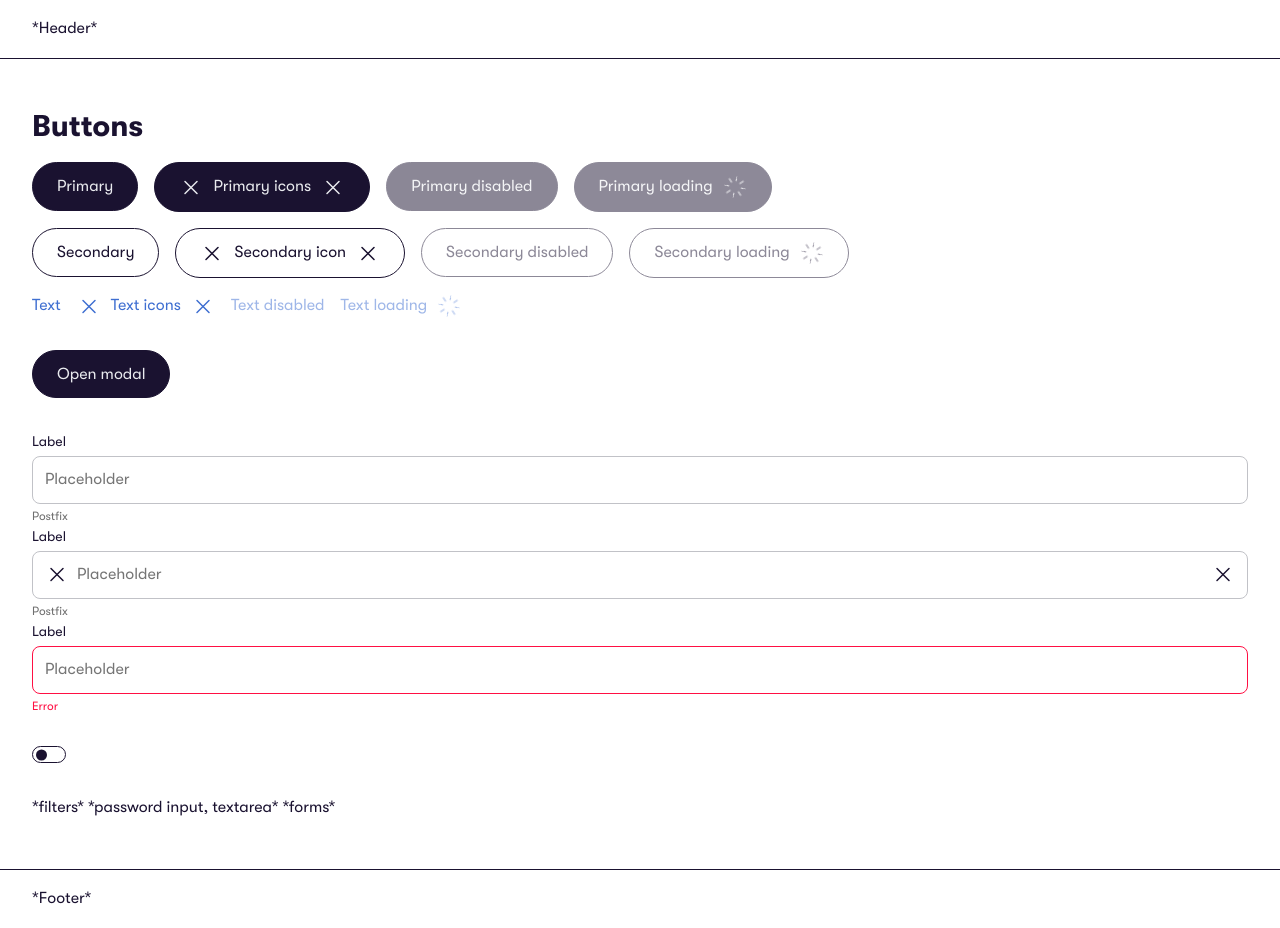
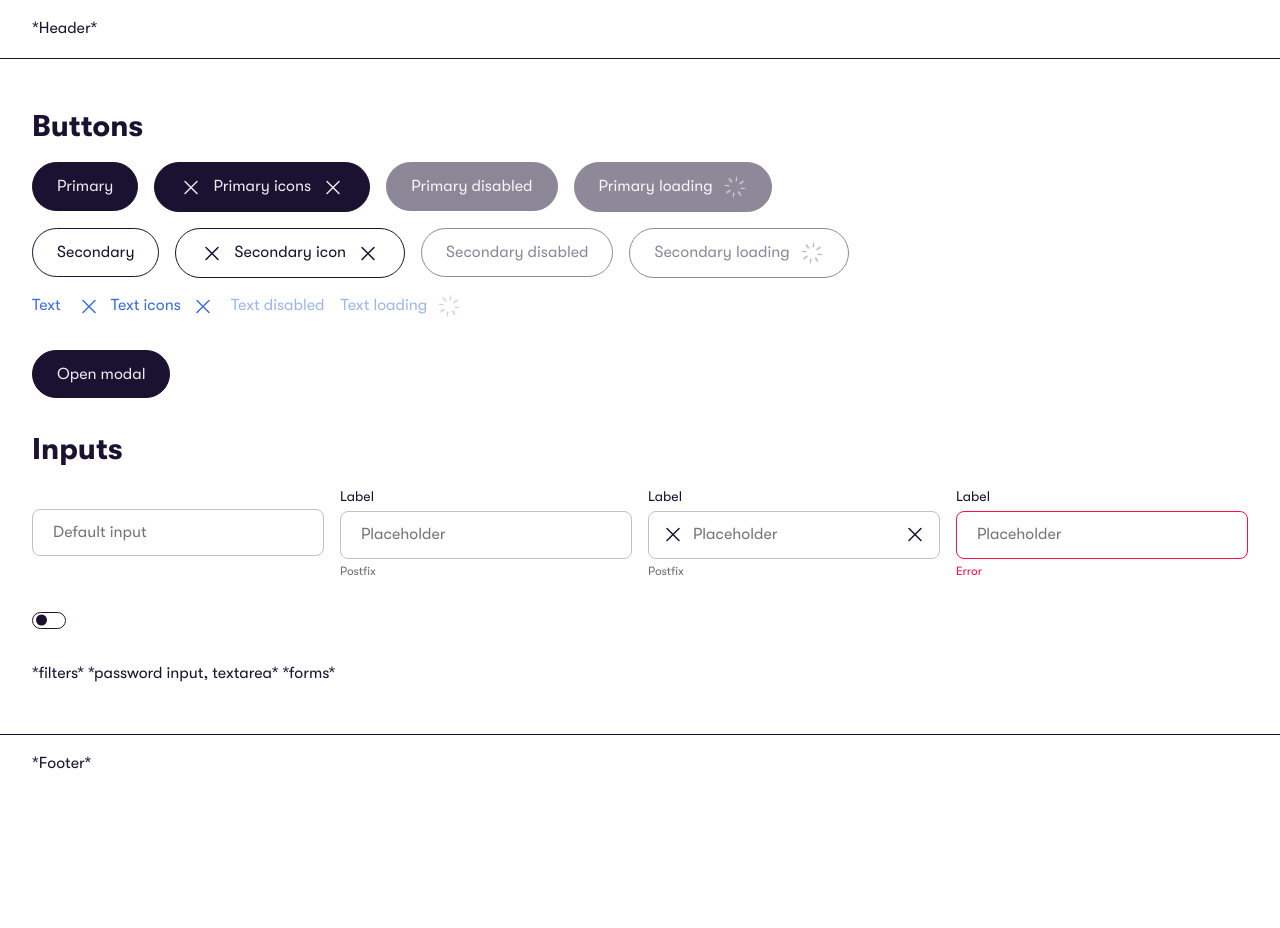
Before and after one commit to lleballex/lleballex-ui, a Next.js app: page / in a window 1280 px wide. After the commit the page ends 800 px from the top, so only its background shows below. Built offline with nearby package versions, Linux system fonts and the light colour scheme.

Commit message:
Finish Input

```diff
--- /dev/null
+++ b/src/components/main/Home/HomeInput/HomeInput.module.scss
@@ -0,0 +1,11 @@
+.container {
+  display: flex;
+  flex-direction: column;
+  gap: 16px;
+}
+
+.inputs {
+  display: flex;
+  align-items: center;
+  gap: 16px;
+}
--- a/src/components/main/Home/HomeInput/HomeInput.tsx
+++ b/src/components/main/Home/HomeInput/HomeInput.tsx
@@ -1,16 +1,21 @@
 import Input from '@/components/ui/Input'
 import Icon from '@/components/ui/Icon'
+import styles from './HomeInput.module.scss'
 
 export default function HomeInput() {
   return (
-    <div>
+    <div className={styles.container}>
+      <h2>Inputs</h2>
+      <div className={styles.inputs}>
+        <Input placeholder="Default input" />
         <Input label="Label" placeholder="Placeholder" postscript="Postfix" />
         <Input
           label="Label"
           placeholder="Placeholder"
           postscript="Postfix"
           prefix={<Icon icon="times" />}
-        postfix={<Icon icon="times" />}
+          postfix={<Icon icon="times" hoverable />}
+          postfixClickable
         />
         <Input
           label="Label"
@@ -19,5 +24,6 @@ export default function HomeInput() {
           type="number"
         />
       </div>
+    </div>
   )
 }
--- a/src/components/ui/Input/Input.module.scss
+++ b/src/components/ui/Input/Input.module.scss
@@ -28,10 +28,19 @@
   padding: 10px 12px;
   border: 1px solid $gray-4;
   border-radius: $radius;
+  cursor: text;
   transition: $transition;
 
   .container.error & {
     border-color: $red;
+  }
+}
+
+.affix {
+  display: flex;
+
+  &.clickable {
+    cursor: default;
   }
 }
 
@@ -43,10 +52,6 @@
   flex-grow: 1;
   background: none;
 
-  &:disabled {
-    pointer-events: none;
-  }
-
   &::-webkit-outer-spin-button,
   &::-webkit-inner-spin-button {
     -webkit-appearance: none;
--- a/src/components/ui/Input/Input.tsx
+++ b/src/components/ui/Input/Input.tsx
@@ -1,4 +1,11 @@
-import { ChangeEventHandler, FocusEventHandler, ReactNode } from 'react'
+import {
+  ChangeEventHandler,
+  FocusEventHandler,
+  MouseEventHandler,
+  ReactNode,
+  useRef,
+} from 'react'
+import { getFormError } from '@/lib/get-form-error'
 import classNames from 'classnames'
 import styles from './Input.module.scss'
 
@@ -10,10 +17,14 @@ interface Props<Type extends string | number> {
   postscript?: string
   type?: 'text' | 'email' | 'tel' | 'number'
   prefix?: ReactNode
+  prefixClickable?: boolean
   postfix?: ReactNode
+  postfixClickable?: boolean
   error?: string
-  // TODO: props type
-  inputContainer?: (args: { props: {}; component: ReactNode }) => ReactNode
+  inputContainer?: (args: {
+    props: { className: string; onClick?: MouseEventHandler<HTMLDivElement> }
+    component: ReactNode
+  }) => ReactNode
   blocked?: boolean
   value?: Type | null
   onChange?: (val: Type | null) => void
@@ -29,7 +40,9 @@ export default function Input<Type extends string | number = string>({
   postscript,
   type = 'text',
   prefix,
+  prefixClickable,
   postfix,
+  postfixClickable,
   error,
   inputContainer = ({ props, component }) => <div {...props}>{component}</div>,
   blocked,
@@ -38,8 +51,11 @@ export default function Input<Type extends string | number = string>({
   onFocus,
   onBlur,
 }: Props<Type>) {
-  // TODO: value, onchange, ref, react hook form, error animation, type - arrows for number and transform value
-  // TODO: disabled
+  // TODO: disabled - for all fields, error animation
+
+  const inputRef = useRef<HTMLInputElement | null>(null)
+  const prefixRef = useRef<HTMLDivElement | null>(null)
+  const postfixRef = useRef<HTMLDivElement | null>(null)
 
   const onChange: ChangeEventHandler<HTMLInputElement> = (e) => {
     // TODO: fix typescript
@@ -55,6 +71,17 @@ export default function Input<Type extends string | number = string>({
     }
   }
 
+  const onInputContainerClick: MouseEventHandler<HTMLDivElement> = (e) => {
+    if (
+      inputRef.current &&
+      e.target !== inputRef.current &&
+      (!prefixRef || !prefixRef.current?.contains(e.target as Element)) &&
+      (!postfixClickable || !postfixRef.current?.contains(e.target as Element))
+    ) {
+      inputRef.current.focus()
+    }
+  }
+
   return (
     <div
       className={classNames(styles.container, className, {
@@ -65,26 +92,44 @@ export default function Input<Type extends string | number = string>({
       {inputContainer({
         props: {
           className: classNames(styles.inputContainer, inputContainerClassName),
+          onClick: onInputContainerClick,
         },
         component: (
           <>
-            {prefix}
+            <div
+              className={classNames(styles.affix, {
+                [styles.clickable]: prefixClickable,
+              })}
+              ref={prefixRef}
+            >
+              {prefix}
+            </div>
             <input
               className={styles.input}
+              ref={inputRef}
               type={type}
               placeholder={placeholder}
               disabled={blocked}
-              value={value === null ? '' : value}
+              value={value ?? ''}
               onChange={onChange}
               onFocus={onFocus}
               onBlur={onBlur}
             />
-            {postfix}
+            <div
+              className={classNames(styles.affix, {
+                [styles.clickable]: postfixClickable,
+              })}
+              ref={postfixRef}
+            >
+              {postfix}
+            </div>
           </>
         ),
       })}
       {error && (
-        <p className={classNames(styles.postscript, styles.error)}>{error}</p>
+        <p className={classNames(styles.postscript, styles.error)}>
+          {getFormError(error)}
+        </p>
       )}
       {postscript && <p className={styles.postscript}>{postscript}</p>}
     </div>
--- /dev/null
+++ b/src/lib/get-form-error.ts
@@ -0,0 +1,8 @@
+export const getFormError = (error: string) => {
+  switch (error) {
+    case 'required':
+      return 'Заполни это поле'
+    default:
+      return error
+  }
+}
```
Lines whose indentation alone changed are shown as unchanged.
